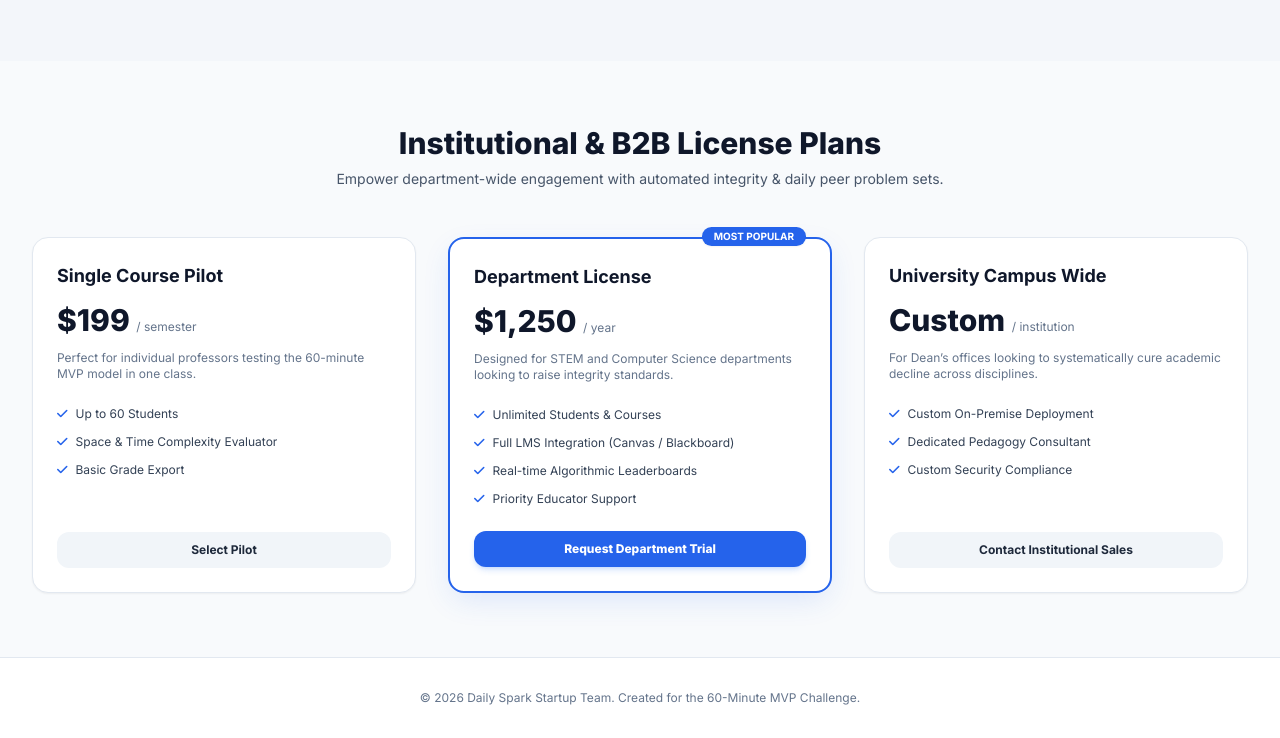
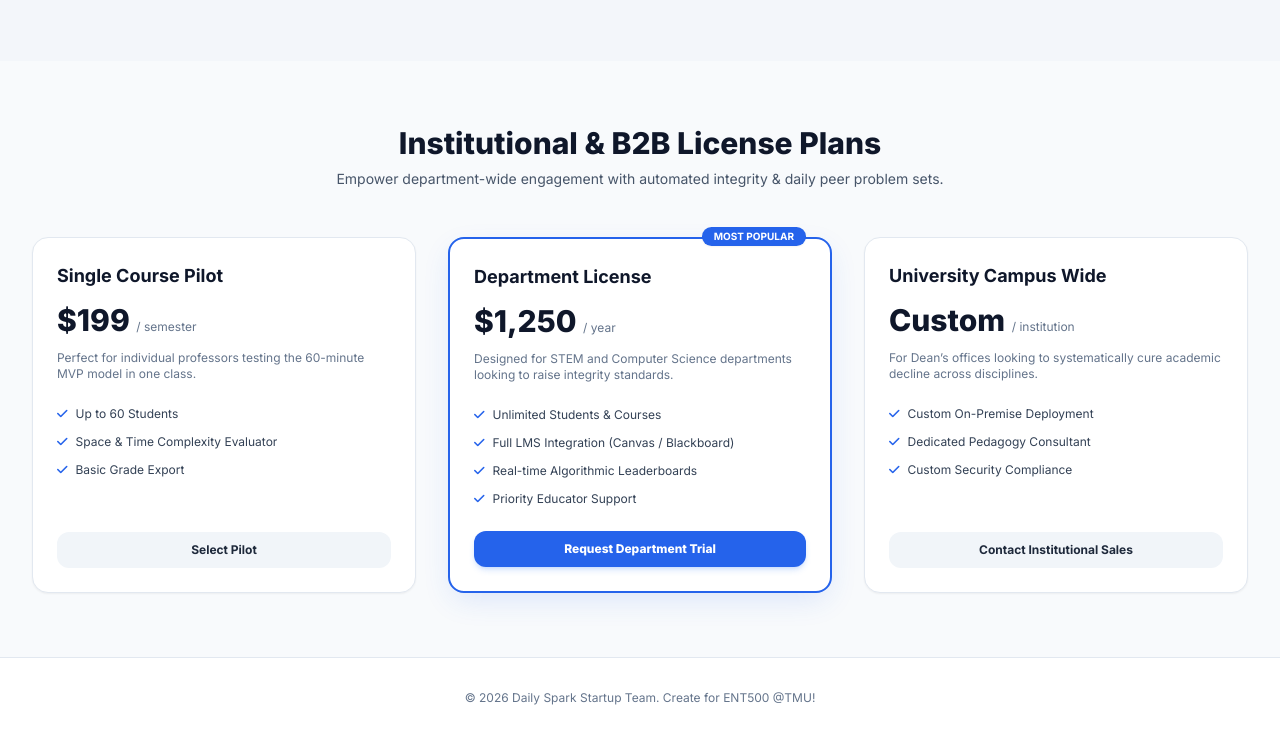
Before and after one commit to theSmitChawda/daily-spark-website, a plain HTML site: page index.html in a window 1280 px wide. Shown: the part 2813-3551 px from the top of the page. Drawn offline with nearby package versions, Linux system fonts and the light colour scheme.

Commit message:
Update index.html

```diff
--- a/index.html
+++ b/index.html
@@ -482,7 +482,7 @@
     <!-- Footer -->
     <footer class="py-8 bg-white border-t border-slate-200 text-center text-xs text-slate-500">
         <div class="max-w-7xl mx-auto px-4">
-            <p>© 2026 Daily Spark Startup Team. Created for the 60-Minute MVP Challenge.</p>
+            <p>© 2026 Daily Spark Startup Team. Create for ENT500 @TMU!</p>
         </div>
     </footer>
 
```
